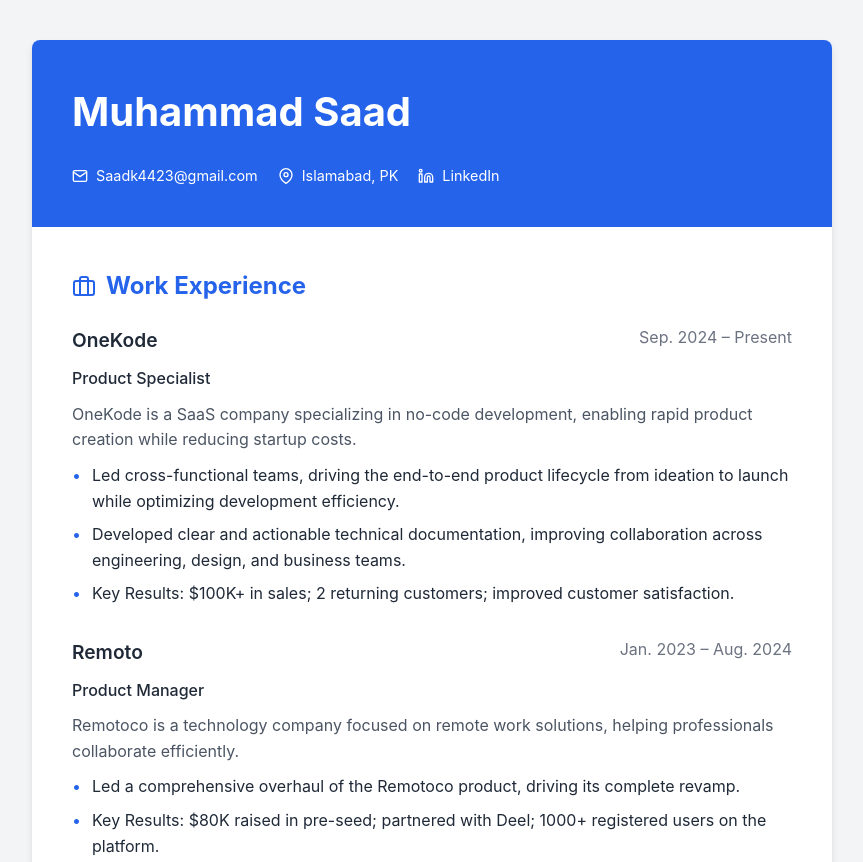
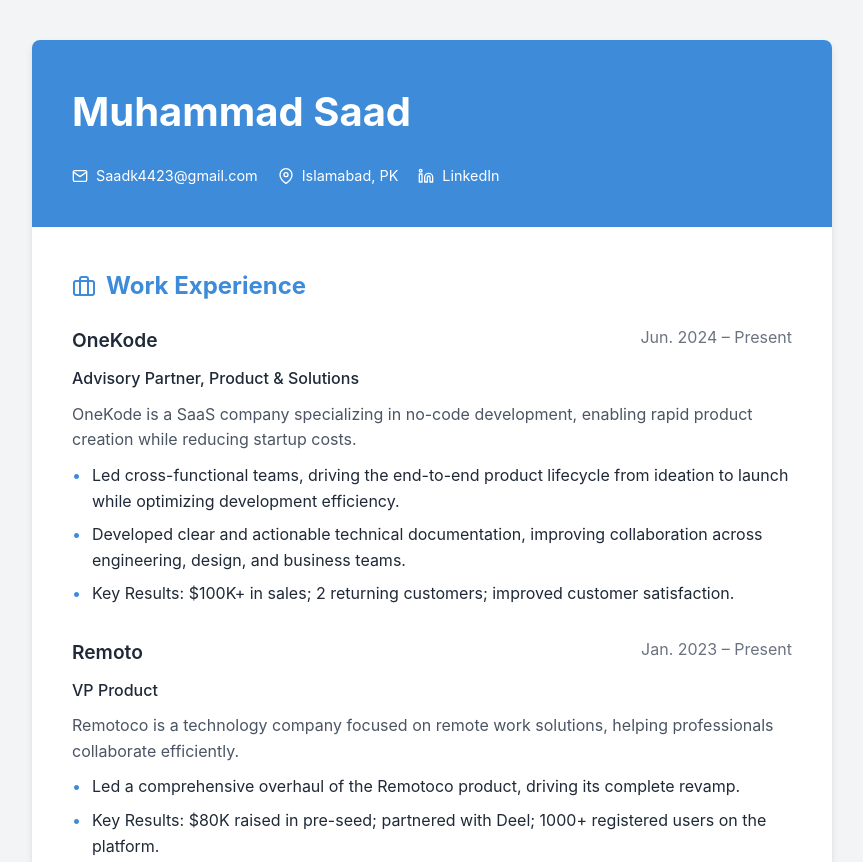
Before and after one commit to MuhammadSaad97/MuhammadSaad97.github.io, a plain HTML site: page index.html in a window 1280 px wide. Shown: the top 862 px of the page, without its empty margins (208-1071 px from the left). Drawn offline with Linux system fonts and the light colour scheme.

Commit message:
Update index.html

```diff
--- a/index.html
+++ b/index.html
@@ -28,7 +28,7 @@
 
         /* Header Section */
         .header {
-            background: #2563eb;
+            background: #3d8bd9;
             color: white;
             padding: 40px;
             border-radius: 8px 8px 0 0;
@@ -67,7 +67,7 @@
 
         .section-title {
             font-size: 1.5rem;
-            color: #2563eb;
+            color: #3d8bd9;
             margin-bottom: 20px;
             display: flex;
             align-items: center;
@@ -116,7 +116,7 @@
 
         .achievements li::before {
             content: "•";
-            color: #2563eb;
+            color: #3d8bd9;
             position: absolute;
             left: 0;
         }
@@ -206,9 +206,9 @@
                 <div class="experience-item">
                     <div class="experience-header">
                         <div class="company-name">OneKode</div>
-                        <div class="date">Sep. 2024 – Present</div>
+                        <div class="date">Jun. 2024 – Present</div>
                     </div>
-                    <div class="role">Product Specialist</div>
+                    <div class="role">Advisory Partner, Product & Solutions </div>
                     <p class="description">OneKode is a SaaS company specializing in no-code development, enabling rapid product creation while reducing startup costs.</p>
                     <ul class="achievements">
                         <li>Led cross-functional teams, driving the end-to-end product lifecycle from ideation to launch while optimizing development efficiency.</li>
@@ -221,9 +221,9 @@
                 <div class="experience-item">
                     <div class="experience-header">
                         <div class="company-name">Remoto</div>
-                        <div class="date">Jan. 2023 – Aug. 2024</div>
+                        <div class="date">Jan. 2023 – Present</div>
                     </div>
-                    <div class="role">Product Manager</div>
+                    <div class="role">VP Product</div>
                     <p class="description">Remotoco is a technology company focused on remote work solutions, helping professionals collaborate efficiently.</p>
                     <ul class="achievements">
                         <li>Led a comprehensive overhaul of the Remotoco product, driving its complete revamp.</li>
```
